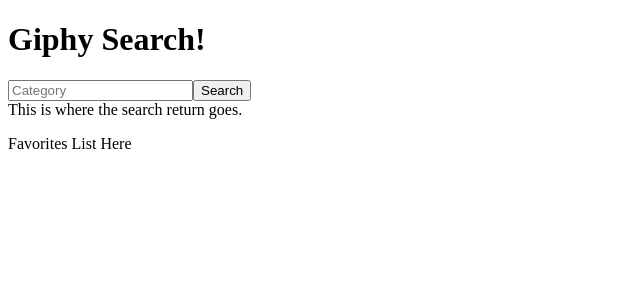
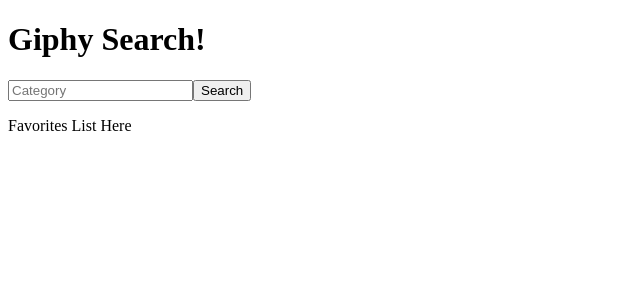
Before and after one commit to SamMoudry/grouup-giphy-saga-project, a React (Create React App) app: page / in a window 1280 px wide. Shown: the top 300 px of the page, without its empty margins (0-640 px from the left). Built offline with nearby package versions, Linux system fonts and the light colour scheme.

Commit message:
query working

```diff
--- a/src/components/GiphyList/GiphyList.jsx
+++ b/src/components/GiphyList/GiphyList.jsx
@@ -1,8 +1,22 @@
 import {useSelector} from 'react-redux';
 
 function GiphyList () {
+
+    const gifs = useSelector(store => store.searchReducer)
+    console.log(gifs);
+
     return (
-        <div>This is where the search return goes.</div>
+        <div>
+            { gifs.data ?
+                (
+                    <div>
+                        {gifs.data.map((gif) => {
+                           return <img src={gif.images.original.url} key={gif.id}/>
+                        })}
+                    </div>
+                ) : ''
+            }
+        </div>
     );
 }
 
--- a/src/index.js
+++ b/src/index.js
@@ -32,7 +32,7 @@
 
     try {
         console.log('Payload:', action.payload);
-        const response = yield axios.post('/api/search', action.payload);
+        const response = yield axios.post('/api/search', {query: action.payload});
         yield put({ type: 'SET_SEARCH', payload: response.data })
 
         //yield put({ type: 'SET_SEARCH', payload: response.body })
@@ -71,11 +71,11 @@
 
 
 // reducer to hold GIPHY search results
-const searchReducer = (state = [], action) => {
+const searchReducer = (state = {}, action) => {
     console.log(action.payload);
     if(action.type === 'SET_SEARCH') {
         console.log("action: ", action);
-        return [...state, action.payload];
+        return action.payload;
 
     }
     return state
```
Also changed, not shown: 1 other file (tests, documents, lock files or other folders).
